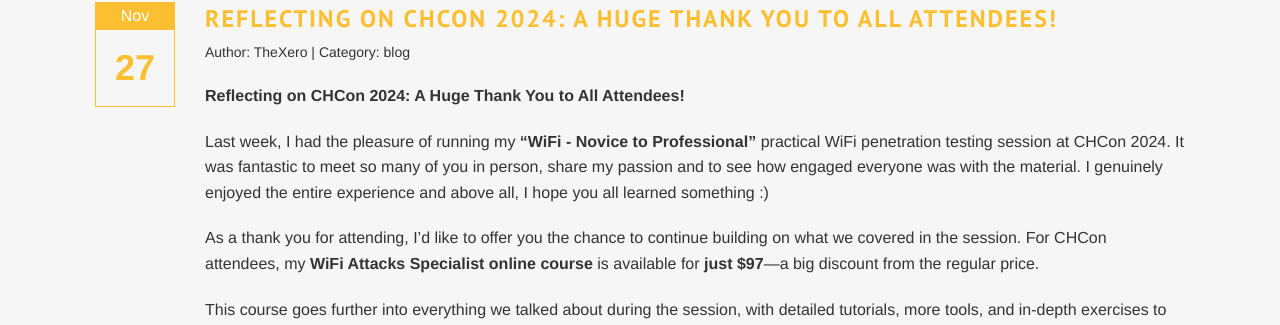
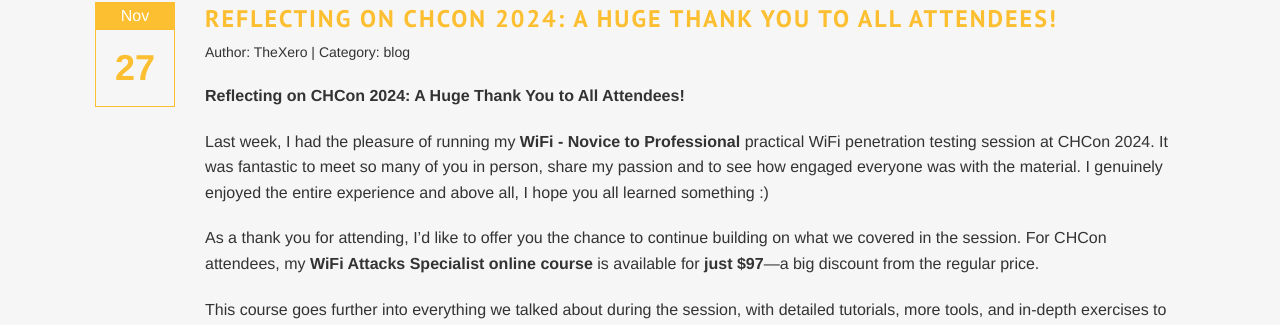
Before and after one commit to thexerocouk/thexerocouk.github.io, a Jekyll site: the page built from _posts/2024-11-27-chcon24.md, in a window 1280 px wide. Shown: the part 362-687 px from the top of the page. Built offline with Jekyll 4.4.1, drawn with Linux system fonts in a browser that asks for light colours; some web fonts are replaced; comment, search, counter and statistics services are not loaded.

```diff
--- a/_posts/2024-11-27-chcon24.md
+++ b/_posts/2024-11-27-chcon24.md
@@ -14,7 +14,7 @@ image: /images/chcon-logo.png
 
 **Reflecting on CHCon 2024: A Huge Thank You to All Attendees!**
 
-Last week, I had the pleasure of running my **"WiFi - Novice to Professional"** practical WiFi penetration testing session at CHCon 2024. It was fantastic to meet so many of you in person, share my passion and to see how engaged everyone was with the material. I genuinely enjoyed the entire experience and above all, I hope you all learned something :)
+Last week, I had the pleasure of running my **WiFi - Novice to Professional** practical WiFi penetration testing session at CHCon 2024. It was fantastic to meet so many of you in person, share my passion and to see how engaged everyone was with the material. I genuinely enjoyed the entire experience and above all, I hope you all learned something :)
 
 As a thank you for attending, I’d like to offer you the chance to continue building on what we covered in the session. For CHCon attendees, my **WiFi Attacks Specialist online course** is available for **just $97**—a big discount from the regular price.
 
```
